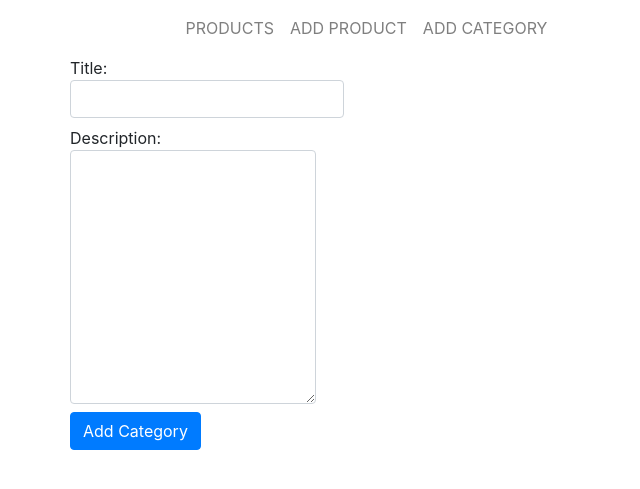
After one commit to romeeeoo/laboratory_54, a Django app: page /categories/add in a window 1280 px wide. The commit adds this page. Shown: the top 489 px of the page, without its empty margins (0-640 px from the left). Run offline with Django 4.2, Linux system fonts and the light colour scheme.

Commit message:
Добавлена возможность добавления категории через форму в шаблоне

```diff
--- a/store_app/static/css/style.css
+++ b/store_app/static/css/style.css
@@ -25,3 +25,7 @@
 .product-price{
     font-size: 30px;
 }
+
+.form-control-description{
+    height: 200px;
+}
--- a/store_app/templates/base.html
+++ b/store_app/templates/base.html
@@ -24,10 +24,10 @@
                         <a class="nav-link" href="{% url 'home' %}">products</a>
                     </li>
                     <li class="nav-item">
-                        <a class="nav-link" href="#">add product</a>
+                        <a class="nav-link" href="">add product</a>
                     </li>
                     <li class="nav-item">
-                        <a class="nav-link" href="#">add category</a>
+                        <a class="nav-link" href="{% url 'add_new_category' %}">add category</a>
                     </li>
                 {% endblock %}
             </ul>
--- /dev/null
+++ b/store_app/templates/category_add.html
@@ -0,0 +1,19 @@
+{% extends 'base.html' %}
+
+{% block content %}
+    <div class="container">
+        <div class="row">
+            <form action="{% url "add_new_category" %}" method="POST">
+                {% csrf_token %}
+                <div class="row"><label>Title: <input class="form-control input-lg" type="text" name="name"/></label>
+                </div>
+                <div class="row">
+                    <label>Description:
+                        <textarea class="form-control" rows="10" id="description" name="description"></textarea>
+                    </label>
+                </div>
+                <div class="row"><input class="btn btn-primary" type="submit" value="Add Category"/></div>
+            </form>
+        </div>
+    </div>
+{% endblock %}
--- a/store_app/urls.py
+++ b/store_app/urls.py
@@ -1,8 +1,9 @@
 from django.urls import path
-from store_app.views import index_view, product_view
+from store_app.views import index_view, product_view, categories_add_view
 
 urlpatterns = [
     path('', index_view, name='home'),
     path('products/', index_view),
-    path('products/<int:pk>', product_view, name='product_detailed')
+    path('products/<int:pk>', product_view, name='product_detailed'),
+    path('categories/add', categories_add_view, name='add_new_category')
 ]
--- a/store_app/views.py
+++ b/store_app/views.py
@@ -1,6 +1,6 @@
-from django.shortcuts import render, get_object_or_404
+from django.shortcuts import render, get_object_or_404, redirect
 
-from store_app.models import Product
+from store_app.models import Product, Category
 
 
 # Create your views here.
@@ -12,4 +12,15 @@ def index_view(request):
 
 def product_view(request, pk):
     product = get_object_or_404(Product, pk=pk)
-    return render(request, "product.html", context={"product": product})
+    return render(request, 'product.html', context={'product': product})
+
+
+def categories_add_view(request):
+    if request.method == 'GET':
+        return render(request, 'category_add.html')
+    elif request.method == 'POST':
+        category_data = {'name': request.POST.get('name'),
+                         'description': request.POST.get('description')
+                         }
+        Category.objects.create(**category_data)
+        return redirect('home')
```
